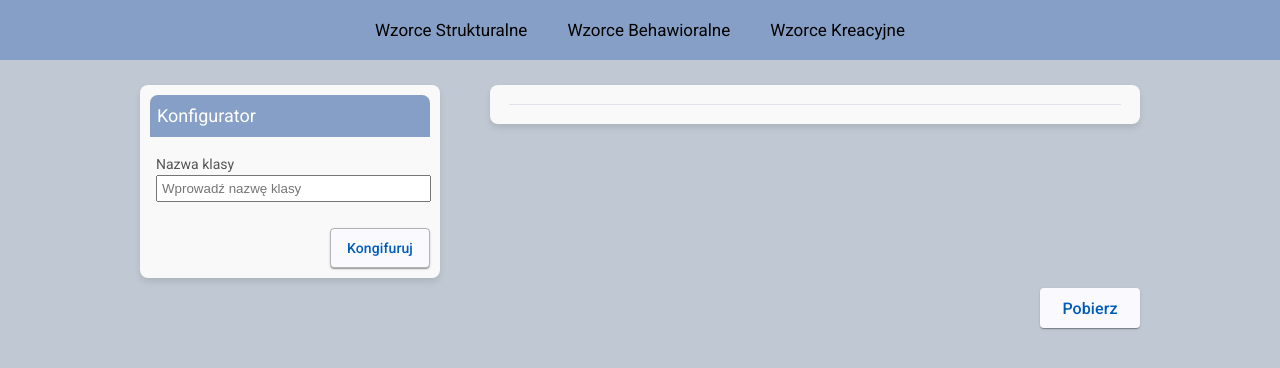
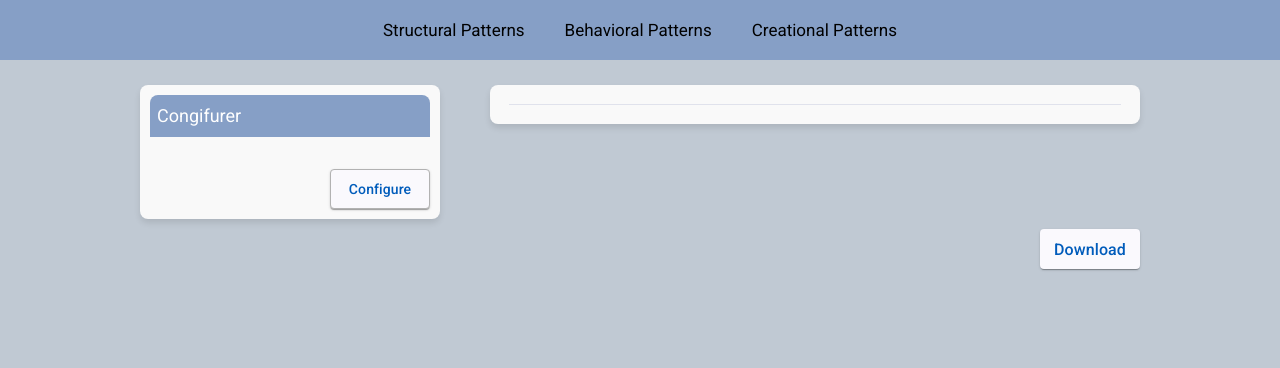
Before and after one commit to codeCrafter8/pattern-forge, an Angular app in the folder frontend/: page / in a window 1280 px wide. Shown: the top 368 px of the page. Built offline with nearby package versions, Linux system fonts and the light colour scheme.

Commit message:
FE get config

```diff
--- a/frontend/src/app/app.component.html
+++ b/frontend/src/app/app.component.html
@@ -4,5 +4,5 @@
         <app-config-panel (generatedFiles)="handleGeneratedFiles($event)"></app-config-panel>
         <app-code-display [generatedFiles]="generatedFiles"></app-code-display>
     </div>
-    <button mat-raised-button (click)="download()">Pobierz</button>
+    <button mat-raised-button (click)="download()">Download</button>
 </div>
--- a/frontend/src/app/components/config-panel/config-panel.component.html
+++ b/frontend/src/app/components/config-panel/config-panel.component.html
@@ -1,14 +1,14 @@
 <mat-card>
     <mat-card-header>
-      <mat-card-title>Konfigurator</mat-card-title>
+      <mat-card-title>Congifurer</mat-card-title>
     </mat-card-header>
     <mat-card-content>
       <form [formGroup]="patternForm">
-        <div class="form-field">
-          <span class="label">Nazwa klasy</span>
-          <input placeholder="Wprowadź nazwę klasy" formControlName="className" />
+        <div class="form-field" *ngFor="let variable of variables">
+          <span class="label">{{ variable }}</span>
+          <input [formControlName]="variable" [placeholder]="'Enter ' + variable" />
         </div>
       </form>
     </mat-card-content>
-    <button mat-raised-button (click)="configure()">Kongifuruj</button>
+    <button mat-raised-button (click)="configure()">Configure</button>
 </mat-card>
--- a/frontend/src/app/components/config-panel/config-panel.component.ts
+++ b/frontend/src/app/components/config-panel/config-panel.component.ts
@@ -5,6 +5,10 @@ import { MatButtonModule } from '@angular/material/button';
 import { CodeGenerationContext } from '../../models/code-generation-context';
 import { CodeGeneratorService } from '../../services/code-generator.service';
 import { GeneratedFile } from '../../models/generated-file';
+import { Subscription } from 'rxjs';
+import { PatternSelectionService } from '../../services/pattern-selection.service';
+import { PatternService } from '../../services/pattern.service';
+import { NgFor } from '@angular/common';
 
 @Component({
   selector: 'app-config-panel',
@@ -12,23 +16,64 @@ import { GeneratedFile } from '../../models/generated-file';
     MatCardModule,
     ReactiveFormsModule,
     MatButtonModule,
+    NgFor
   ],
   templateUrl: './config-panel.component.html',
   styleUrl: './config-panel.component.scss'
 })
 export class ConfigPanelComponent {
-  patternForm: FormGroup;
+  patternForm: FormGroup = new FormGroup({});
+  variables: string[] = [];
+  selectedPattern: string | null = null;
+  private subscription!: Subscription;
   @Output() generatedFiles = new EventEmitter<GeneratedFile[]>();
 
-  constructor(private codeGeneratorService: CodeGeneratorService) {
-    this.patternForm = new FormGroup({
-      className: new FormControl('')
+  constructor(
+    private patternSelectionService: PatternSelectionService,
+    private patternService: PatternService,
+    private codeGeneratorService: CodeGeneratorService
+  ) {}
+
+  ngOnInit(): void {
+    this.subscription = this.patternSelectionService.selectedPattern$.subscribe(pattern => {
+      if (pattern) {
+        this.selectedPattern = pattern;
+        this.loadVariablesForPattern(pattern);
+      }
     });
+  }
+
+  ngOnDestroy(): void {
+    this.subscription?.unsubscribe();
+  }
+
+  loadVariablesForPattern(pattern: string) {
+    this.patternService.getPatternVariables(pattern).subscribe({
+      next: (vars) => {
+        this.variables = vars;
+        this.updateFormControls(vars);
+      },
+      error: (err) => console.error('Failed to load pattern config:', err)
+    });
+  }
+
+  updateFormControls(variables: string[]) {
+    for (const variable of variables) {
+      if (!this.patternForm.contains(variable)) {
+        this.patternForm.addControl(variable, new FormControl(''));
+      }
+    }
+
+    for (const controlName of Object.keys(this.patternForm.controls)) {
+      if (!variables.includes(controlName)) {
+        this.patternForm.removeControl(controlName);
+      }
+    }
   }
 
   configure() {
     const context: CodeGenerationContext = {
-      patternName: 'singleton',
+      patternName: this.selectedPattern || '',
       className: this.patternForm.get('className')?.value,
     };
 
--- a/frontend/src/app/components/pattern-menu/pattern-menu.component.html
+++ b/frontend/src/app/components/pattern-menu/pattern-menu.component.html
@@ -1,8 +1,10 @@
 <div class="menu-container">
-    <div class="menu-item" *ngFor="let pattern of patterns">
-    <span class="menu-item-label">{{ pattern.name }}</span>
+    <div class="menu-item" *ngFor="let patternType of patternTypes">
+    <span class="menu-item-label">{{ patternType.name }}</span>
     <div class="submenu">
-        <button *ngFor="let item of pattern.submenu" class="submenu-item">{{ item }}</button>
+        <button *ngFor="let patternName of patternType.patternNames" class="submenu-item" (click)="selectPattern(patternName)">
+            {{ patternName }}
+        </button>
     </div>
     </div>
 </div>
--- a/frontend/src/app/components/pattern-menu/pattern-menu.component.ts
+++ b/frontend/src/app/components/pattern-menu/pattern-menu.component.ts
@@ -1,5 +1,6 @@
 import { Component } from '@angular/core';
 import { NgFor } from '@angular/common';
+import { PatternSelectionService } from '../../services/pattern-selection.service';
 
 @Component({
   selector: 'app-pattern-menu',
@@ -10,18 +11,25 @@ import { NgFor } from '@angular/common';
   styleUrl: './pattern-menu.component.scss'
 })
 export class PatternMenuComponent {
-  patterns = [
+  patternTypes = [
     {
-      name: 'Wzorce Strukturalne',
-      submenu: ['Builder']
+      name: 'Structural Patterns',
+      patternNames: ['Adapter']
     },
     {
-      name: 'Wzorce Behawioralne',
-      submenu: ['Observer']
+      name: 'Behavioral Patterns',
+      patternNames: ['Observer']
     },
     {
-      name: 'Wzorce Kreacyjne',
-      submenu: ['Factory', 'Singleton']
+      name: 'Creational Patterns',
+      patternNames: ['Factory', 'Singleton']
     }
   ];
+
+  constructor(private patternSelectionService: PatternSelectionService) {}
+
+  selectPattern(patternName: string) {
+    this.patternSelectionService.selectPattern(patternName.toLowerCase());
+  }
+
 }
--- /dev/null
+++ b/frontend/src/app/services/pattern-selection.service.ts
@@ -0,0 +1,12 @@
+import { Injectable } from '@angular/core';
+import { BehaviorSubject } from 'rxjs';
+
+@Injectable({ providedIn: 'root' })
+export class PatternSelectionService {
+  private selectedPatternSubject = new BehaviorSubject<string | null>(null);
+  selectedPattern$ = this.selectedPatternSubject.asObservable();
+
+  selectPattern(patternName: string) {
+    this.selectedPatternSubject.next(patternName);
+  }
+}
--- /dev/null
+++ b/frontend/src/app/services/pattern.service.ts
@@ -0,0 +1,15 @@
+import { HttpClient } from '@angular/common/http';
+import { Injectable } from '@angular/core';
+import { Observable } from 'rxjs';
+import { environment } from '../../environments/environment';
+
+@Injectable({ providedIn: 'root' })
+export class PatternService {
+  private readonly API_URL = `${environment.baseUrl}/patterns`;
+
+  constructor(private http: HttpClient) {}
+
+  getPatternVariables(patternName: string): Observable<string[]> {
+    return this.http.get<string[]>(`${this.API_URL}/${patternName}/config`);
+  }
+}
```
Also changed, not shown: 2 other files (tests, documents, lock files or other folders).
